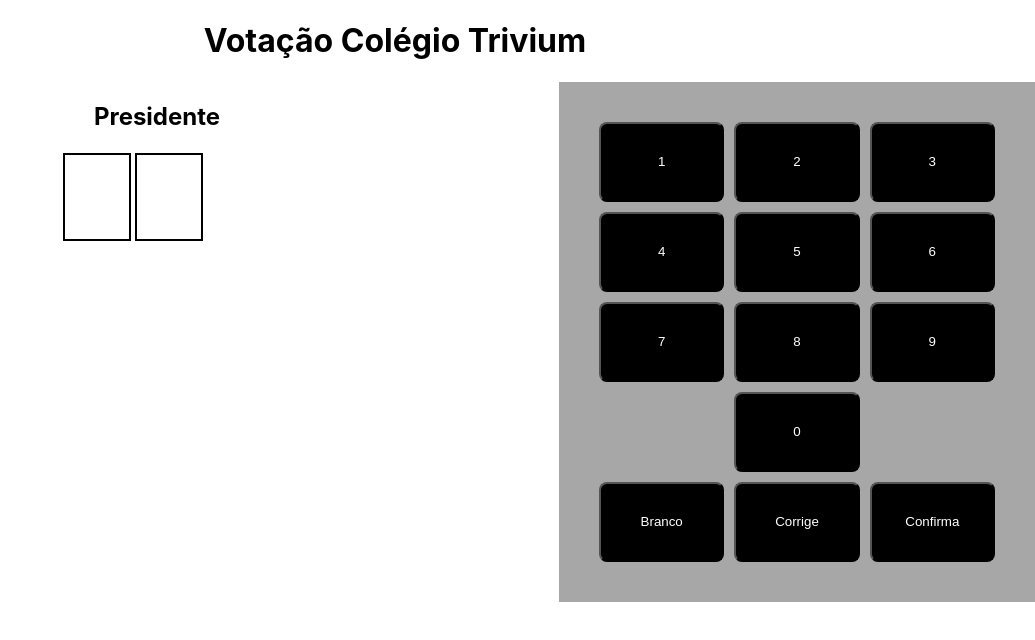
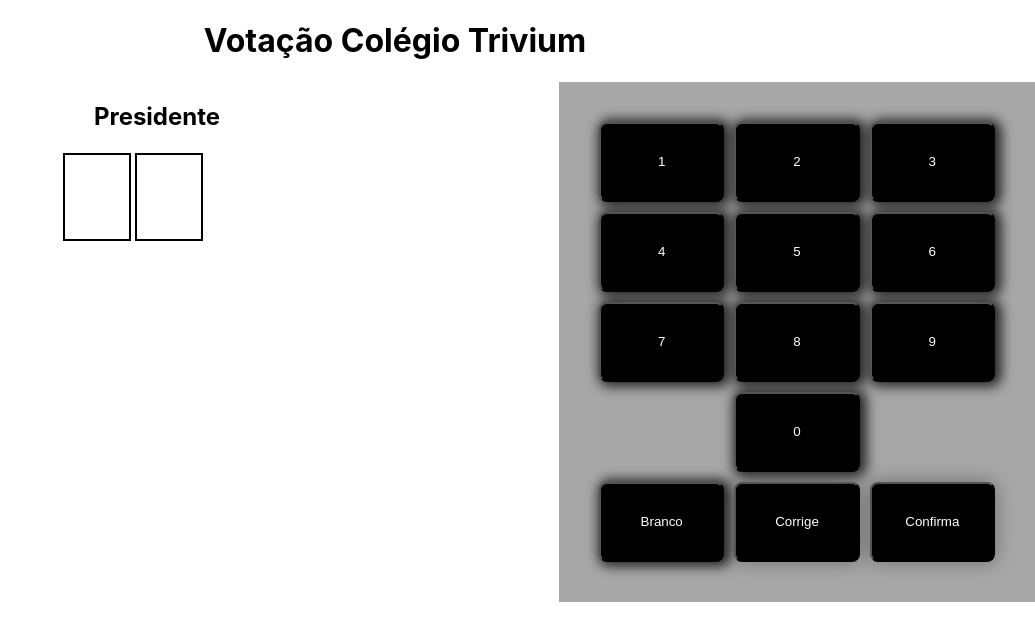
Before and after one commit to thiagomiyaguchi/urna, a React (Create React App) app: page / in a window 1280 px wide. Shown: the top 640 px of the page, without its empty margins (245-1280 px from the left). Built offline with nearby package versions, Linux system fonts and the light colour scheme.

Commit message:
first css commit

```diff
--- a/src/App.css
+++ b/src/App.css
@@ -51,4 +51,54 @@ button {
   color: white;
   border-radius: 8px;
   cursor: pointer;
+  -webkit-box-shadow: 3px 1px 12px 4px rgba(0, 0, 0, 0.75);
+  -moz-box-shadow: 3px 1px 12px 4px rgba(0, 0, 0, 0.75);
+  box-shadow: 3px 1px 12px 4px rgba(0, 0, 0, 0.75);
 }
+
+.shadow-drop-2-center {
+  -webkit-animation: shadow-drop-2-center 0.4s
+    cubic-bezier(0.25, 0.46, 0.45, 0.94) both;
+  animation: shadow-drop-2-center 0.4s cubic-bezier(0.25, 0.46, 0.45, 0.94) both;
+}
+
+/* ----------------------------------------------
+ * Generated by Animista on 2023-2-17 14:26:29
+ * Licensed under FreeBSD License.
+ * See http://animista.net/license for more info.
+ * w: http://animista.net, t: @cssanimista
+ * ---------------------------------------------- */
+
+/**
+ * ----------------------------------------
+ * animation shadow-drop-2-center
+ * ----------------------------------------
+ */
+@-webkit-keyframes shadow-drop-2-center {
+  0% {
+    -webkit-transform: translateZ(0);
+    transform: translateZ(0);
+    -webkit-box-shadow: 0 0 0 0 rgba(0, 0, 0, 0);
+    box-shadow: 0 0 0 0 rgba(0, 0, 0, 0);
+  }
+  100% {
+    -webkit-transform: translateZ(50px);
+    transform: translateZ(50px);
+    -webkit-box-shadow: 0 0 20px 0px rgba(0, 0, 0, 0.35);
+    box-shadow: 0 0 20px 0px rgba(0, 0, 0, 0.35);
+  }
+}
+@keyframes shadow-drop-2-center {
+  0% {
+    -webkit-transform: translateZ(0);
+    transform: translateZ(0);
+    -webkit-box-shadow: 0 0 0 0 rgba(0, 0, 0, 0);
+    box-shadow: 0 0 0 0 rgba(0, 0, 0, 0);
+  }
+  100% {
+    -webkit-transform: translateZ(50px);
+    transform: translateZ(50px);
+    -webkit-box-shadow: 0 0 20px 0px rgba(0, 0, 0, 0.35);
+    box-shadow: 0 0 20px 0px rgba(0, 0, 0, 0.35);
+  }
+}
--- a/src/App.jsx
+++ b/src/App.jsx
@@ -41,41 +41,87 @@ function App() {
           </div>
         </div>
         <div className="teclas">
-          <button onClick={mostraDigito} className="numero">
+          <button
+            class="shadow-drop-2-center"
+            onClick={mostraDigito}
+            className="numero"
+          >
             1
           </button>
-          <button onClick={mostraDigito} className="numero">
+          <button
+            class="shadow-drop-2-center"
+            onClick={mostraDigito}
+            className="numero"
+          >
             2
           </button>
-          <button onClick={mostraDigito} className="numero">
+          <button
+            class="shadow-drop-2-center"
+            onClick={mostraDigito}
+            className="numero"
+          >
             3
           </button>
-          <button onClick={mostraDigito} className="numero">
+          <button
+            class="shadow-drop-2-center"
+            onClick={mostraDigito}
+            className="numero"
+          >
             4
           </button>
-          <button onClick={mostraDigito} className="numero">
+          <button
+            class="shadow-drop-2-center"
+            onClick={mostraDigito}
+            className="numero"
+          >
             5
           </button>
-          <button onClick={mostraDigito} className="numero">
+          <button
+            class="shadow-drop-2-center"
+            onClick={mostraDigito}
+            className="numero"
+          >
             6
           </button>
-          <button onClick={mostraDigito} className="numero">
+          <button
+            class="shadow-drop-2-center"
+            onClick={mostraDigito}
+            className="numero"
+          >
             7
           </button>
-          <button onClick={mostraDigito} className="numero">
+          <button
+            class="shadow-drop-2-center"
+            onClick={mostraDigito}
+            className="numero"
+          >
             8
           </button>
-          <button onClick={mostraDigito} className="numero">
+          <button
+            class="shadow-drop-2-center"
+            onClick={mostraDigito}
+            className="numero"
+          >
             9
           </button>
-          <button onClick={mostraDigito} className="numero zero">
+          <button
+            class="shadow-drop-2-center"
+            onClick={mostraDigito}
+            className="numero zero"
+          >
             0
           </button>
-          <button onClick={mostraDigito} className="branco">
+          <button
+            class="shadow-drop-2-center"
+            onClick={mostraDigito}
+            className="branco"
+          >
             Branco
           </button>
-          <button onClick={corrige}>Corrige</button>
-          <button>Confirma</button>
+          <button class="shadow-drop-2-center" onClick={corrige}>
+            Corrige
+          </button>
+          <button class="shadow-drop-2-center">Confirma</button>
         </div>
       </div>
     </div>
```
